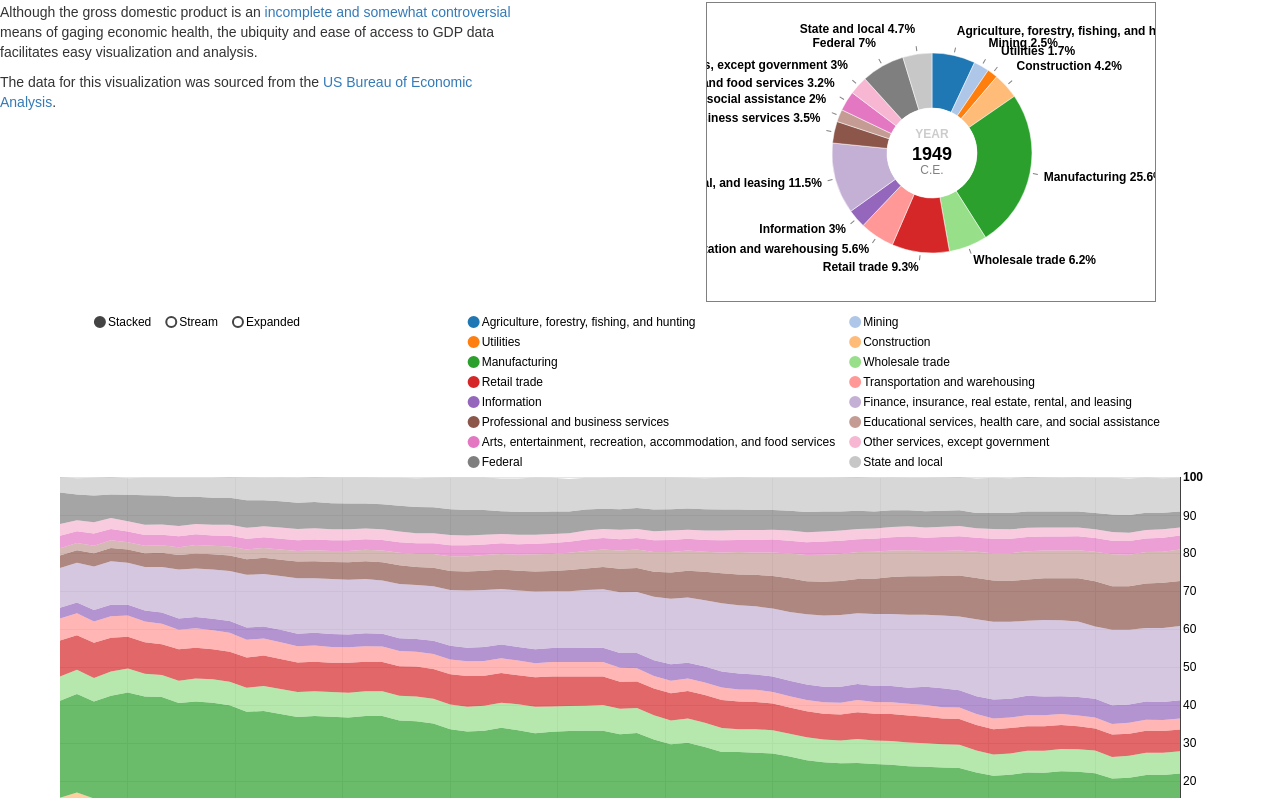
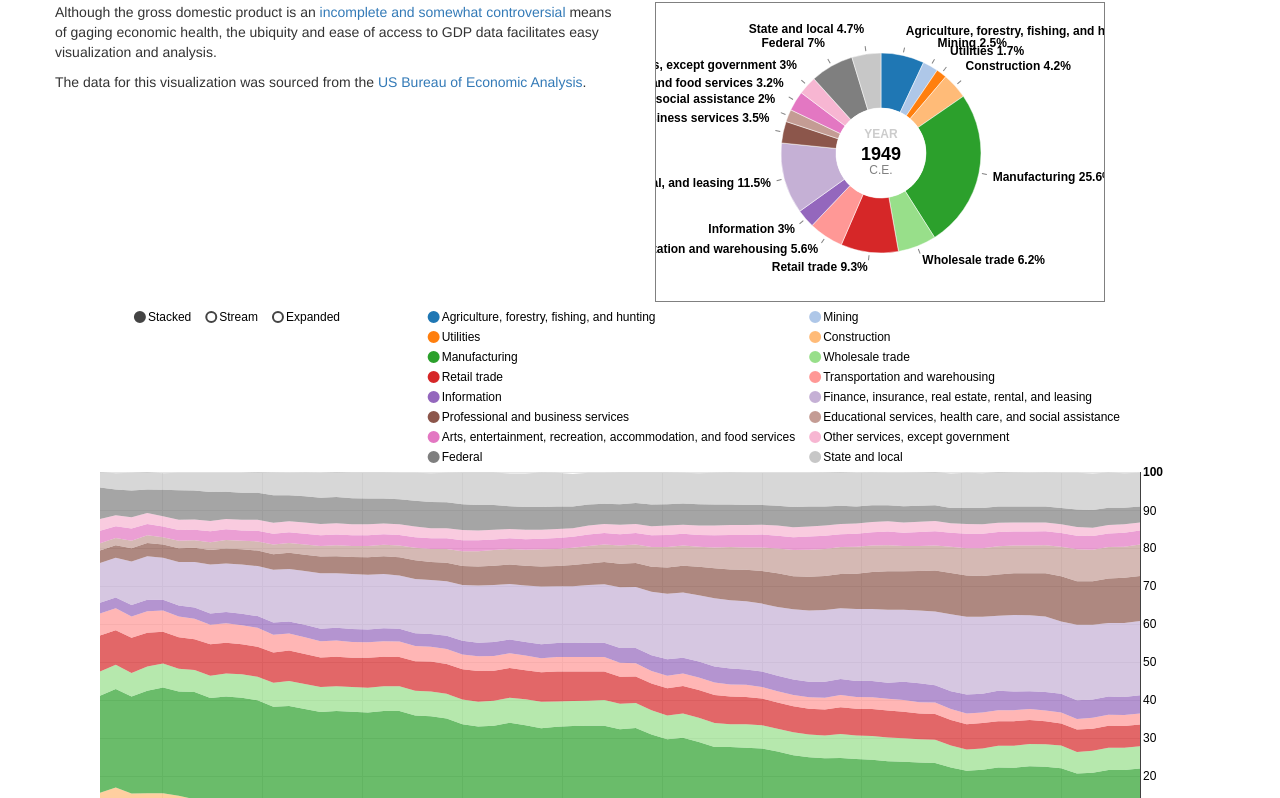
Before and after one commit to carlschroedl/gdp_composition, a plain HTML site: page index.html in a window 1280 px wide. Shown: the part 68-866 px from the top of the page. Drawn offline with Linux system fonts and the light colour scheme.

Commit message:
Bootstrapping

```diff
--- a/index.html
+++ b/index.html
@@ -16,36 +16,32 @@
     <script src="bootstrap/js/bootstrap.min.js"></script>
     <script src="sugar.min.js"></script>
     <script src="main.js"></script>
-    <style>
-	body {
-		font-family: Arial;
-	}
-	.inline-block {
-		display: inline-block;
-	}
- </style>
   </head>
   <body>
-    <div class="container-fluid">
+    <div class="container">
       <h1 style="text-align:center;">US GDP Composition Over Time</h1>
       <div class="row">
-        <div>
-          <div class="inline-block" style="width: 40%; margin-right: 5%;vertical-align:top;">
+        <div class="row">
+          <div class="col-xs-12 col-md-6" style="vertical-align:top;">
             <p>Although the gross domestic product is an <a href="http://en.wikipedia.org/wiki/Gross_domestic_product#Limitations_and_criticisms">incomplete and somewhat controversial</a> means of gaging economic health, the ubiquity and ease of access to GDP data facilitates easy visualization and analysis.</p>
             <p>
 		The data for this visualization was sourced from the <a href="http://www.bea.gov/industry/gdpbyind_data.htm">US Bureau of Economic Analysis</a>.
 		</p>
           </div>
-          <div class="inline-block" style="width: 45%; text-align:right;">
-            <div id="easy-as-pie-chart" style="margin-left:auto"/>
+          <div class="col-xs-12 col-md-6">
+            <div class="center" id="easy-as-pie-chart"/>
           </div>
         </div>
-        <div id="stacked-area-chart">
-          <svg style="height:600px; width:100%;"/>
-        </div>
-        <h3 style="text-align: center;"><a href="https://github.com/carlschroedl/gdp_composition">Fork this project on GitHub</a>.
+	<div class="row">
+        	<div class="col-xs-12" id="stacked-area-chart">
+         		<svg style="height:600px; width:100%;"/>
+       		</div>
+	</div>
+	<div class="row">
+        	<h3 style="text-align: center;"><a href="https://github.com/carlschroedl/gdp_composition">Fork this project on GitHub</a>.
 </h3>
-      </div>
-    </div>
+	</div>
+      </div><!-- outermost row -->
+    </div><!-- container -->
   </body>
 </html>
```
